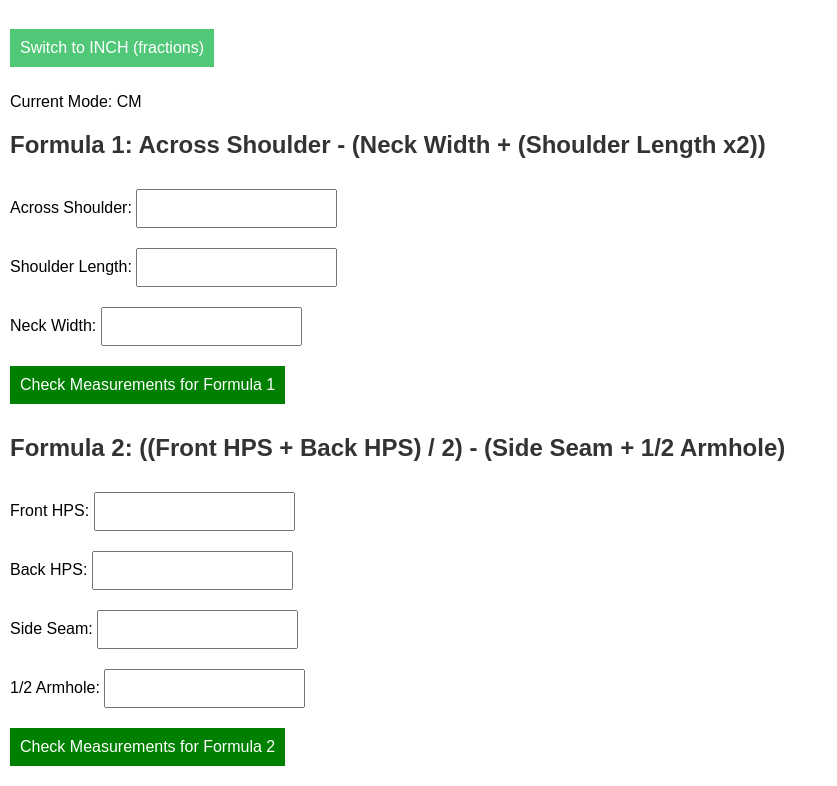
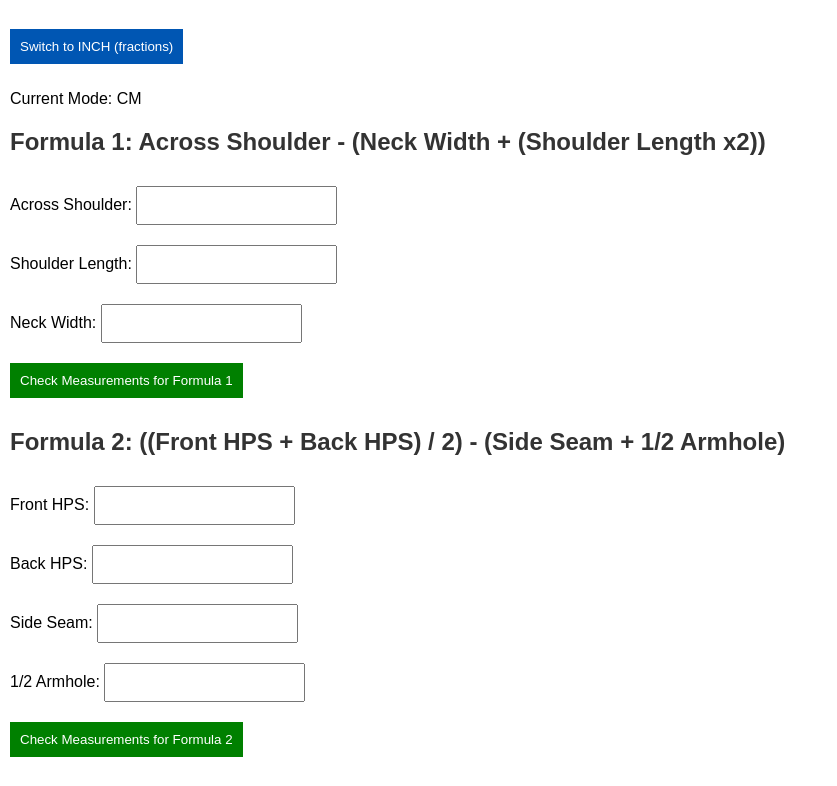
Before and after one commit to Samvolian/measurement_check, a plain HTML site: page index.html in a window 1280 px wide. In both pictures the pointer is over the button "Switch to INCH (fractions)". Shown: the part 61-847 px from the top of the page, without its empty margins (0-837 px from the left). Drawn offline with Linux system fonts and the light colour scheme.

Commit message:
Update index.html

```diff
--- a/index.html
+++ b/index.html
@@ -21,7 +21,7 @@
             color: white;
             border: none;
             cursor: pointer;
-            font-size: 16px;
+            /*font-size: 16px;*/
         }
         button:hover {
             background-color: #50C878; /* Darker shade for hover effect */
@@ -39,6 +39,9 @@
             color: white;
             border: none;
             cursor: pointer;
+        }
+        .mode-button:hover {
+            background-color: #0056b3; /* Darker blue for hover effect */
         }
     </style>
 </head>
```
